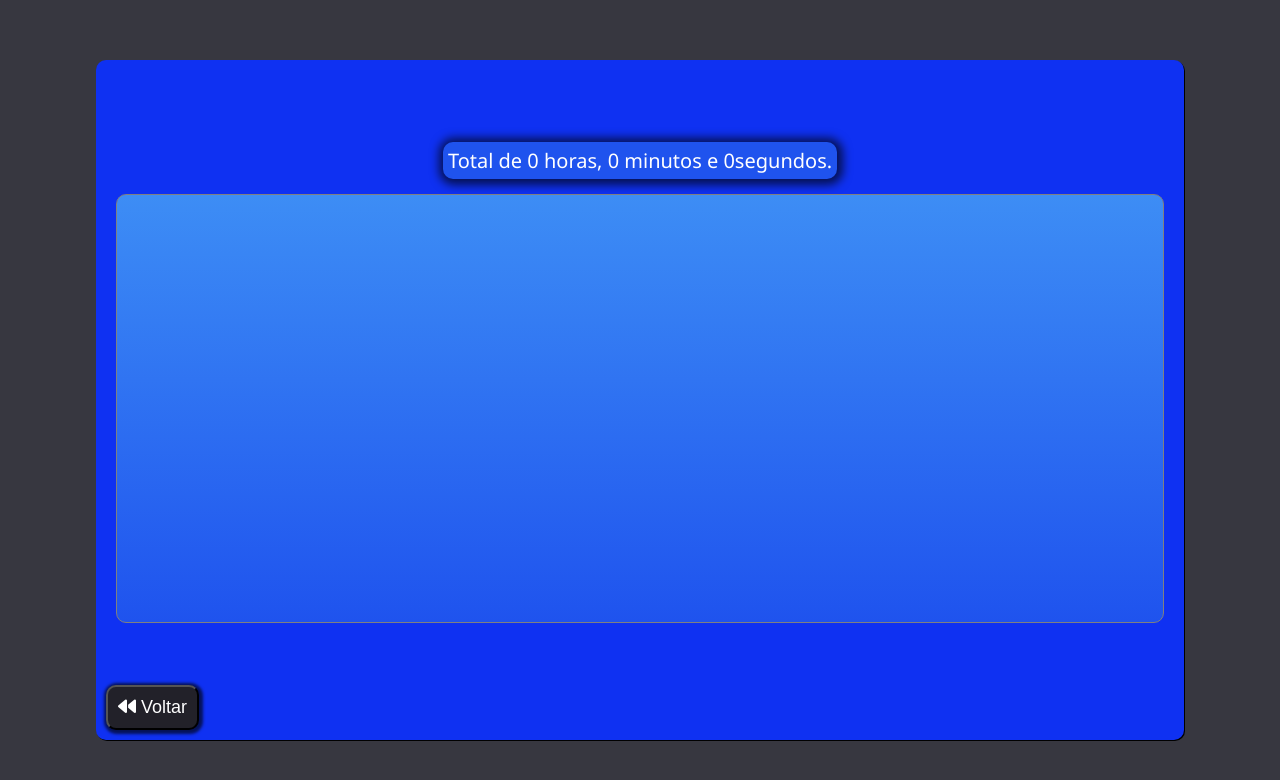
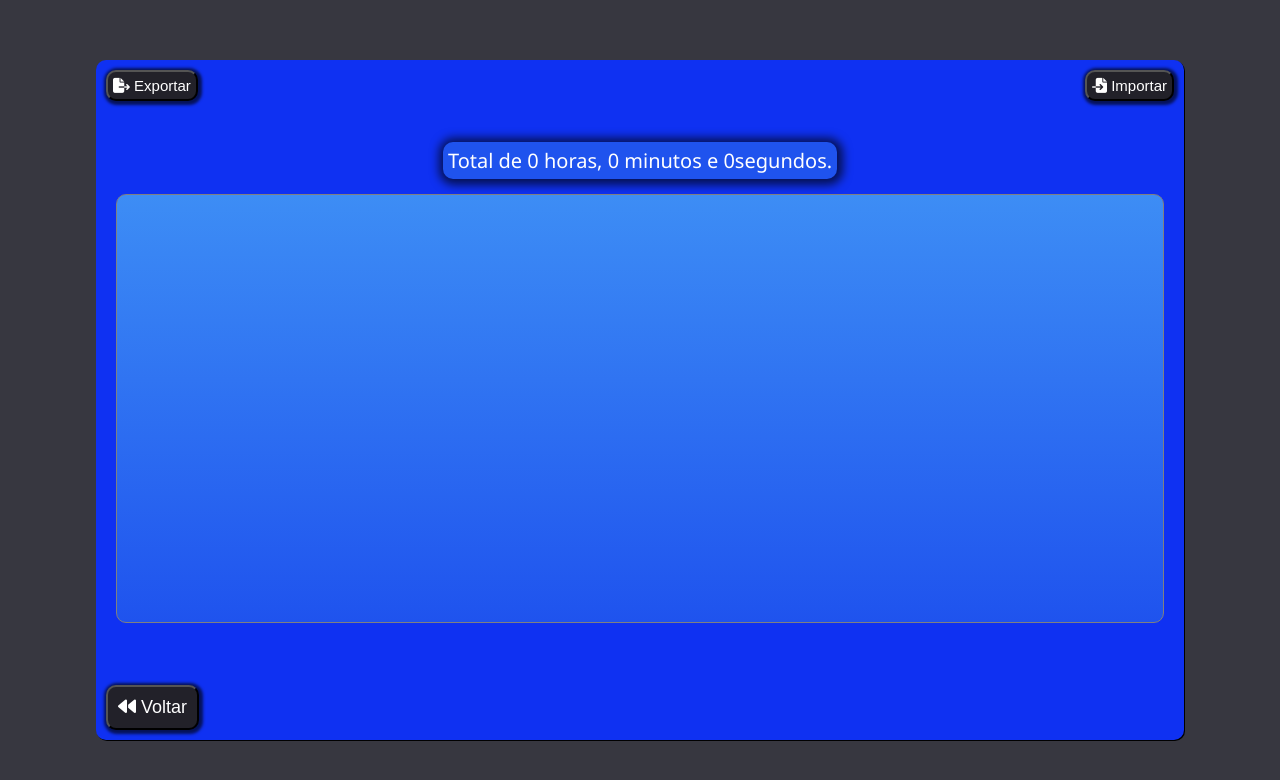
Before and after one commit to PauloPinto87/bater-ponto, a plain HTML site: page visualizar.html in a window 1280 px wide. Drawn offline with Linux system fonts and the light colour scheme.

Commit message:
Adicionado botões de importar e exportar em visualizar.

```diff
--- a/style.css
+++ b/style.css
@@ -123,6 +123,25 @@ button {
     background-color: #222129;
 }
 
+#btnExport {
+    position: absolute;
+    top: 10px;
+    left: 10px;
+    background-color: #222129;
+    padding: 5px;
+    font-size: 15px;
+
+}
+
+#btnImport {
+    position: absolute;
+    top: 10px;
+    right: 10px;
+    background-color: #222129;
+    padding: 5px;
+    font-size: 15px;
+}
+
 #registros {
     text-align: center;
     overflow: auto;
--- a/visualizar.html
+++ b/visualizar.html
@@ -31,6 +31,15 @@
                 Voltar
             </button>
         </a>
+
+        <button id="btnExport">
+            <i class="fa-solid fa-file-export"></i>
+            Exportar
+        </button>
+        <button id="btnImport">
+            <i class="fa-solid fa-file-import"></i>
+            Importar
+        </button>
     </main>
     <footer>
 
```
Also changed, not shown: index.html (+13 -12 lines).
